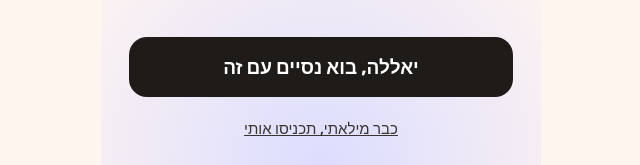
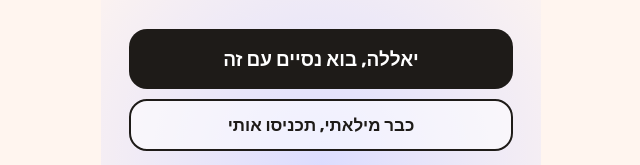
Before and after one commit to stavsharon50-prog/stav-eden-wedding, a plain HTML site: page index.html in a window 1280 px wide. Shown: the part 635-800 px from the top of the page, without its empty margins (319-959 px from the left). Drawn offline with Linux system fonts and the light colour scheme.

Commit message:
Make the returning-guest button prominent on the welcome screen
Co-Authored-By: Claude Opus 5.5 <noreply@anthropic.com>
Claude-Session: https://claude.ai/code/session_01CtJMhMmNPj9aGCH1E7C3GP

```diff
--- a/index.html
+++ b/index.html
@@ -78,6 +78,7 @@ button:focus-visible,a:focus-visible,input:focus-visible,textarea:focus-visible{
 .btn.popping{animation:pop .3s ease-out}
 .textbtn{height:44px;border:0;background:transparent;color:var(--ink-2);font-size:15px;font-weight:500}
 .textbtn.u{text-decoration:underline}
+.btn2{height:52px;border:2px solid var(--fill);border-radius:18px;background:rgba(255,255,255,.55);color:var(--ink);font-size:17px;font-weight:700;width:100%}
 .iconbtn{width:44px;height:44px;border-radius:50%;border:1px solid var(--line);background:var(--card-solid);display:flex;align-items:center;justify-content:center;flex-shrink:0;padding:0}
 
 /* flow */
@@ -333,7 +334,7 @@ function vWelcome(){
     '<div class="orbit"><div class="stage"><div class="rings" aria-hidden="true">' + rings + '</div>' +
       '<div class="photo"><img src="' + PHOTO + '" alt="סתיו ועדן עם הכלב, יושבים על מדרגות מול דלת כחולה"></div>' + emo + sp + '</div></div>' +
     '<button class="btn" id="startBtn" data-act="start">יאללה, בוא נסיים עם זה</button>' +
-    '<button class="textbtn u" data-act="toLogin">כבר מילאתי, תכניסו אותי</button>' +
+    '<button class="btn2" data-act="toLogin">כבר מילאתי, תכניסו אותי</button>' +
   '</section>';
 }
 
```
